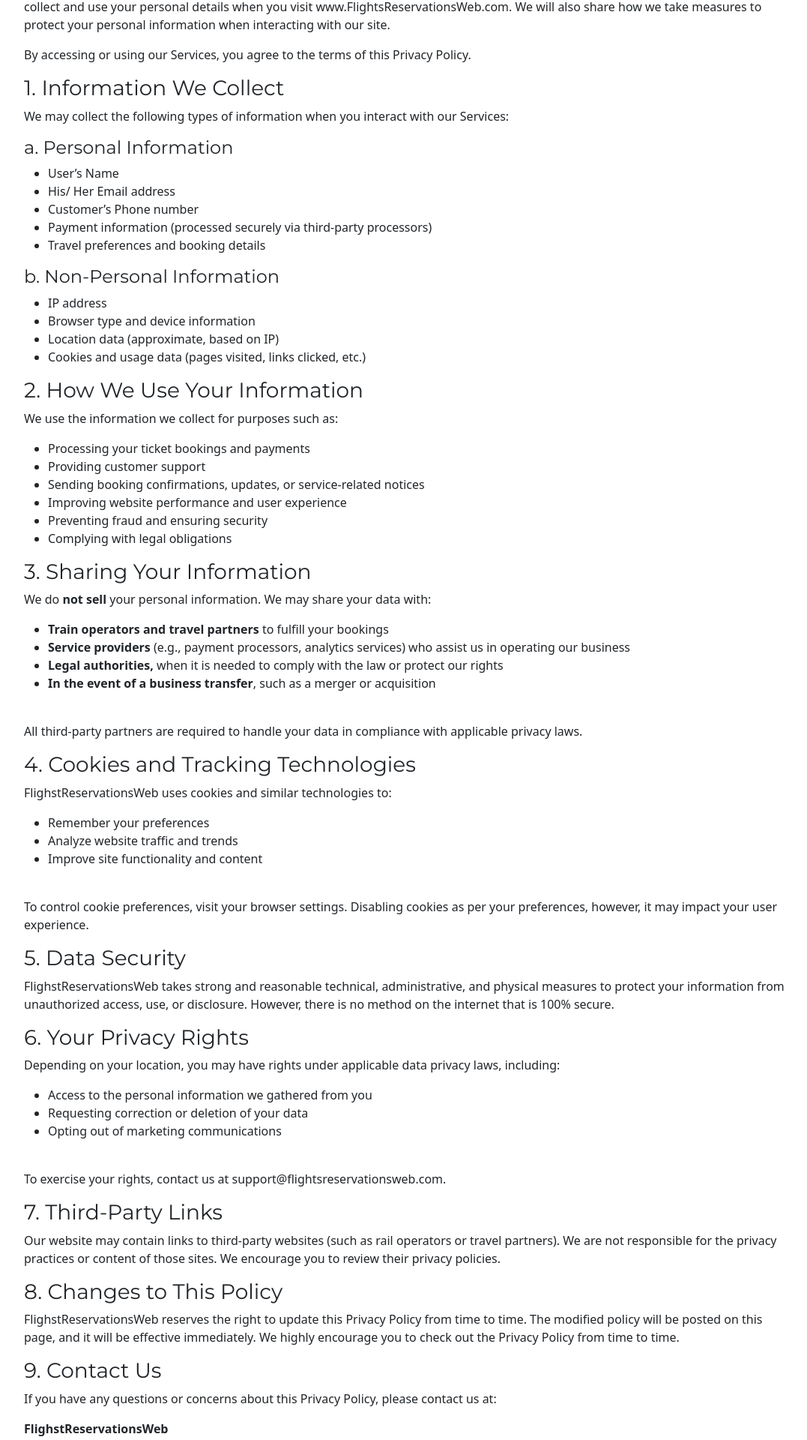
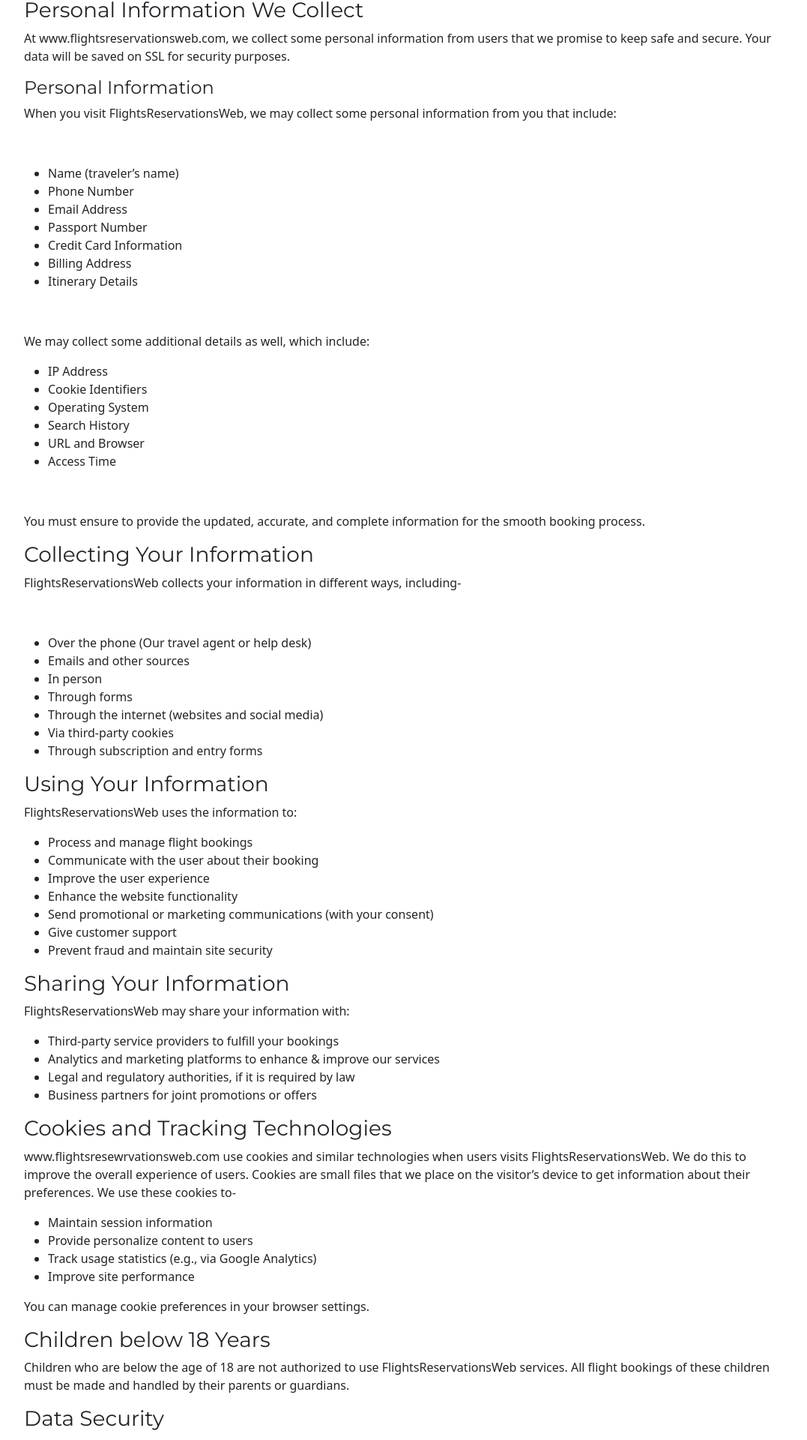
Before and after one commit to Mayank-Anonymously/airlinesreservationdesks, a Next.js app: page /privacy-policy in a window 1280 px wide. Shown: the part 501-2421 px from the top of the page at 75% size, without its empty margins (98-1175 px from the left). Built offline with nearby package versions, Linux system fonts and the light colour scheme; a web font is replaced by a local one.

Commit message:
added changes

```diff
--- a/component/Screens/Home/Features.js
+++ b/component/Screens/Home/Features.js
@@ -5,17 +5,17 @@
 
 const promoData = [
   {
-    title: "Save up to 35% on flight bookings",
+    title: "Crafted itineraries as per your preferences",
     image: "/assets/clipart/offer.png",
     buttonText: "Learn more",
   },
   {
-    title: "On International Flight Bookings with Any Card",
+    title: "Unlimited flight deals on various flights",
     image: "/assets/clipart/flight-booking.jpg",
     buttonText: "Learn more",
   },
   {
-    title: "Quick Checkin",
+    title: "on-stop assistance from travel experts",
     image: "/assets/clipart/checkin.png",
     buttonText: "Learn more",
   },
--- a/component/common/Footer.js
+++ b/component/common/Footer.js
@@ -30,7 +30,7 @@
               </h6>
               <p>
 
-FlighstReservationsWeb is your one-stop platform to compare train rides and book the lowest fare for you. Contact us today to book the best fare for you.
+At FlightsReservationsWeb, we are dedicated to providing you with the best flight fares. Contact us to find limited-time deals, and save a big amount on your next flight. Book now!
 
               </p>
 
--- a/pages/privacy-policy.js
+++ b/pages/privacy-policy.js
@@ -8,72 +8,93 @@
 
 
 
-const html  = `<p><strong>Privacy Policy - FlighstReservationsWeb</strong></p>
+const html  = `<p>&nbsp;</p>
+<p><span style="font-weight: 400;">At FlightsReservationsWeb, we focus on protecting the information of our users. In this Privacy Policy, we will discuss how we collect and use data from users. If you are using our site, you should agree to the Terms mentioned below.</span></p>
+<h3><span style="font-weight: 400;">Personal Information We Collect</span></h3>
+<p><span style="font-weight: 400;">At www.flightsreservationsweb.com, we collect some personal information from users that we promise to keep safe and secure. Your data will be saved on SSL for security purposes.</span></p>
+<h4><span style="font-weight: 400;">Personal Information</span></h4>
+<p><span style="font-weight: 400;">When you visit FlightsReservationsWeb, we may collect some personal information from you that include:</span></p>
 <p>&nbsp;</p>
-<p><span style="font-weight: 400;">FlighstReservationsWeb (&ldquo;FlighstReservationsWeb,&rdquo; &ldquo;we,&rdquo; &ldquo;our,&rdquo; or &ldquo;us&rdquo;) values your privacy. In this Privacy Policy, we will discuss how we collect and use your personal details when you visit www.FlightsReservationsWeb.com. We will also share how we take measures to protect your personal information when interacting with our site.</span></p>
-<p><span style="font-weight: 400;">By accessing or using our Services, you agree to the terms of this Privacy Policy.</span></p>
-<h3><span style="font-weight: 400;">1. Information We Collect</span></h3>
-<p><span style="font-weight: 400;">We may collect the following types of information when you interact with our Services:</span></p>
-<h4><span style="font-weight: 400;">a. Personal Information</span></h4>
 <ul>
-<li style="font-weight: 400;"><span style="font-weight: 400;">User&rsquo;s Name</span></li>
-<li style="font-weight: 400;"><span style="font-weight: 400;">His/ Her Email address</span></li>
-<li style="font-weight: 400;"><span style="font-weight: 400;">Customer&rsquo;s Phone number</span></li>
-<li style="font-weight: 400;"><span style="font-weight: 400;">Payment information (processed securely via third-party processors)</span></li>
-<li style="font-weight: 400;"><span style="font-weight: 400;">Travel preferences and booking details</span></li>
+<li style="font-weight: 400;"><span style="font-weight: 400;">Name (traveler&rsquo;s name)</span></li>
+<li style="font-weight: 400;"><span style="font-weight: 400;">Phone Number</span></li>
+<li style="font-weight: 400;"><span style="font-weight: 400;">Email Address</span></li>
+<li style="font-weight: 400;"><span style="font-weight: 400;">Passport Number</span></li>
+<li style="font-weight: 400;"><span style="font-weight: 400;">Credit Card Information</span></li>
+<li style="font-weight: 400;"><span style="font-weight: 400;">Billing Address</span></li>
+<li style="font-weight: 400;"><span style="font-weight: 400;">Itinerary Details</span></li>
 </ul>
-<h4><span style="font-weight: 400;">b. Non-Personal Information</span></h4>
+<p>&nbsp;</p>
+<p><span style="font-weight: 400;">We may collect some additional details as well, which include:</span></p>
 <ul>
-<li style="font-weight: 400;"><span style="font-weight: 400;">IP address</span></li>
-<li style="font-weight: 400;"><span style="font-weight: 400;">Browser type and device information</span></li>
-<li style="font-weight: 400;"><span style="font-weight: 400;">Location data (approximate, based on IP)</span></li>
-<li style="font-weight: 400;"><span style="font-weight: 400;">Cookies and usage data (pages visited, links clicked, etc.)</span></li>
+<li style="font-weight: 400;"><span style="font-weight: 400;">IP Address</span></li>
+<li style="font-weight: 400;"><span style="font-weight: 400;">Cookie Identifiers</span></li>
+<li style="font-weight: 400;"><span style="font-weight: 400;">Operating System</span></li>
+<li style="font-weight: 400;"><span style="font-weight: 400;">Search History</span></li>
+<li style="font-weight: 400;"><span style="font-weight: 400;">URL and Browser</span></li>
+<li style="font-weight: 400;"><span style="font-weight: 400;">Access Time</span></li>
 </ul>
-<h3><span style="font-weight: 400;">2. How We Use Your Information</span></h3>
-<p><span style="font-weight: 400;">We use the information we collect for purposes such as:</span></p>
+<p>&nbsp;</p>
+<p><span style="font-weight: 400;">You must ensure to provide the updated, accurate, and complete information for the smooth booking process.</span></p>
+<h3><span style="font-weight: 400;">Collecting Your Information</span></h3>
+<p><span style="font-weight: 400;">FlightsReservationsWeb collects your information in different ways, including-</span></p>
+<p>&nbsp;</p>
 <ul>
-<li style="font-weight: 400;"><span style="font-weight: 400;">Processing your ticket bookings and payments</span></li>
-<li style="font-weight: 400;"><span style="font-weight: 400;">Providing customer support</span></li>
-<li style="font-weight: 400;"><span style="font-weight: 400;">Sending booking confirmations, updates, or service-related notices</span></li>
-<li style="font-weight: 400;"><span style="font-weight: 400;">Improving website performance and user experience</span></li>
-<li style="font-weight: 400;"><span style="font-weight: 400;">Preventing fraud and ensuring security</span></li>
-<li style="font-weight: 400;"><span style="font-weight: 400;">Complying with legal obligations</span></li>
+<li style="font-weight: 400;"><span style="font-weight: 400;">Over the phone (Our travel agent or help desk)</span></li>
+<li style="font-weight: 400;"><span style="font-weight: 400;">Emails and other sources</span></li>
+<li style="font-weight: 400;"><span style="font-weight: 400;">In person</span></li>
+<li style="font-weight: 400;"><span style="font-weight: 400;">Through forms</span></li>
+<li style="font-weight: 400;"><span style="font-weight: 400;">Through the internet (websites and social media)</span></li>
+<li style="font-weight: 400;"><span style="font-weight: 400;">Via third-party cookies</span></li>
+<li style="font-weight: 400;"><span style="font-weight: 400;">Through subscription and entry forms</span></li>
 </ul>
-<h3><span style="font-weight: 400;">3. Sharing Your Information</span></h3>
-<p><span style="font-weight: 400;">We do </span><strong>not sell</strong><span style="font-weight: 400;"> your personal information. We may share your data with:</span></p>
+<h3><span style="font-weight: 400;">Using Your Information</span></h3>
+<p><span style="font-weight: 400;">FlightsReservationsWeb uses the information to:</span></p>
 <ul>
-<li style="font-weight: 400;"><strong>Train operators and travel partners</strong><span style="font-weight: 400;"> to fulfill your bookings</span></li>
-<li style="font-weight: 400;"><strong>Service providers</strong><span style="font-weight: 400;"> (e.g., payment processors, analytics services) who assist us in operating our business</span></li>
-<li style="font-weight: 400;"><strong>Legal authorities,</strong><span style="font-weight: 400;"> when it is needed to comply with the law or protect our rights</span></li>
-<li style="font-weight: 400;"><strong>In the event of a business transfer</strong><span style="font-weight: 400;">, such as a merger or acquisition</span><span style="font-weight: 400;"><br /><br /></span></li>
+<li style="font-weight: 400;"><span style="font-weight: 400;">Process and manage flight bookings</span></li>
+<li style="font-weight: 400;"><span style="font-weight: 400;">Communicate with the user about their booking</span></li>
+<li style="font-weight: 400;"><span style="font-weight: 400;">Improve the user experience</span></li>
+<li style="font-weight: 400;"><span style="font-weight: 400;">Enhance the website functionality&nbsp;</span></li>
+<li style="font-weight: 400;"><span style="font-weight: 400;">Send promotional or marketing communications (with your consent)</span></li>
+<li style="font-weight: 400;"><span style="font-weight: 400;">Give customer support</span></li>
+<li style="font-weight: 400;"><span style="font-weight: 400;">Prevent fraud and maintain site security</span></li>
 </ul>
-<p><span style="font-weight: 400;">All third-party partners are required to handle your data in compliance with applicable privacy laws.</span></p>
-<h3><span style="font-weight: 400;">4. Cookies and Tracking Technologies</span></h3>
-<p><span style="font-weight: 400;">FlighstReservationsWeb uses cookies and similar technologies to:</span></p>
+<h3><span style="font-weight: 400;">Sharing Your Information</span></h3>
+<p><span style="font-weight: 400;">FlightsReservationsWeb may share your information with:</span></p>
 <ul>
-<li style="font-weight: 400;"><span style="font-weight: 400;">Remember your preferences</span></li>
-<li style="font-weight: 400;"><span style="font-weight: 400;">Analyze website traffic and trends</span></li>
-<li style="font-weight: 400;"><span style="font-weight: 400;">Improve site functionality and content</span><span style="font-weight: 400;"><br /><br /></span></li>
+<li style="font-weight: 400;"><span style="font-weight: 400;">Third-party service providers to fulfill your bookings</span></li>
+<li style="font-weight: 400;"><span style="font-weight: 400;">Analytics and marketing platforms to enhance &amp; improve our services</span></li>
+<li style="font-weight: 400;"><span style="font-weight: 400;">Legal and regulatory authorities, if it is required by law</span></li>
+<li style="font-weight: 400;"><span style="font-weight: 400;">Business partners for joint promotions or offers</span></li>
 </ul>
-<p><span style="font-weight: 400;">To control cookie preferences, visit your browser settings. Disabling cookies as per your preferences, however, it may impact your user experience.</span></p>
-<h3><span style="font-weight: 400;">5. Data Security</span></h3>
-<p><span style="font-weight: 400;">FlighstReservationsWeb takes strong and reasonable technical, administrative, and physical measures to protect your information from unauthorized access, use, or disclosure. However, there is no method on the internet that is 100% secure.</span></p>
-<h3><span style="font-weight: 400;">6. Your Privacy Rights</span></h3>
-<p><span style="font-weight: 400;">Depending on your location, you may have rights under applicable data privacy laws, including:</span></p>
+<h3><span style="font-weight: 400;">Cookies and Tracking Technologies</span></h3>
+<p><span style="font-weight: 400;">www.flightsresewrvationsweb.com use cookies and similar technologies when users visits FlightsReservationsWeb. We do this to improve the overall experience of users. Cookies are small files that we place on the visitor&rsquo;s device to get information about their preferences. We use these cookies to-</span></p>
 <ul>
-<li style="font-weight: 400;"><span style="font-weight: 400;">Access to the personal information we gathered from you</span></li>
-<li style="font-weight: 400;"><span style="font-weight: 400;">Requesting correction or deletion of your data</span></li>
-<li style="font-weight: 400;"><span style="font-weight: 400;">Opting out of marketing communications</span><span style="font-weight: 400;"><br /><br /></span></li>
+<li style="font-weight: 400;"><span style="font-weight: 400;">Maintain session information</span></li>
+<li style="font-weight: 400;"><span style="font-weight: 400;">Provide personalize content to users</span></li>
+<li style="font-weight: 400;"><span style="font-weight: 400;">Track usage statistics (e.g., via Google Analytics)</span></li>
+<li style="font-weight: 400;"><span style="font-weight: 400;">Improve site performance&nbsp;</span></li>
 </ul>
-<p><span style="font-weight: 400;">To exercise your rights, contact us at support@flightsreservationsweb.com.</span></p>
-<h3><span style="font-weight: 400;">7. Third-Party Links</span></h3>
-<p><span style="font-weight: 400;">Our website may contain links to third-party websites (such as rail operators or travel partners). We are not responsible for the privacy practices or content of those sites. We encourage you to review their privacy policies.</span></p>
-<h3><span style="font-weight: 400;">8. Changes to This Policy</span></h3>
-<p><span style="font-weight: 400;">FlighstReservationsWeb reserves the right to update this Privacy Policy from time to time. The modified policy will be posted on this page, and it will be effective immediately. We highly encourage you to check out the Privacy Policy from time to time.</span></p>
-<h3><span style="font-weight: 400;">9. Contact Us</span></h3>
-<p><span style="font-weight: 400;">If you have any questions or concerns about this Privacy Policy, please contact us at:</span></p>
-<p><strong>FlighstReservationsWeb</strong><strong><br /></strong><span style="font-weight: 400;"> Email: support@flightsreservationsweb.com</span></p>
-<p><br /><br /></p>`
+<p><span style="font-weight: 400;">You can manage cookie preferences in your browser settings.</span></p>
+<h3><span style="font-weight: 400;">Children below 18 Years</span></h3>
+<p><span style="font-weight: 400;">Children who are below the age of 18 are not authorized to use FlightsReservationsWeb services. All flight bookings of these children must be made and handled by their parents or guardians.</span></p>
+<h3><span style="font-weight: 400;">Data Security</span></h3>
+<p><span style="font-weight: 400;">FlightsReservationsWeb implement appropriate technical and organizational measures to protect your personal information. We strive to protect your data from unauthorized access, but no system is 100% secure. We can&rsquo;t guarantee complete security.</span></p>
+<h3><span style="font-weight: 400;">Your Rights</span></h3>
+<p><span style="font-weight: 400;">Depending on your jurisdiction, you may have rights to:</span></p>
+<ul>
+<li style="font-weight: 400;"><span style="font-weight: 400;">Access the data we hold about you</span></li>
+<li style="font-weight: 400;"><span style="font-weight: 400;">Correct inaccurate information</span></li>
+<li style="font-weight: 400;"><span style="font-weight: 400;">Request deletion of your data</span></li>
+<li style="font-weight: 400;"><span style="font-weight: 400;">Object to certain data uses</span></li>
+</ul>
+<p><span style="font-weight: 400;">To exercise your rights, contact us at: support@flightsreservationsweb.com.</span></p>
+<h3><span style="font-weight: 400;">Third-Party Links</span></h3>
+<p><span style="font-weight: 400;">www.flightsreservationsweb.com may contain links to third-party websites, but we shall not be held responsible for the privacy practices or content of those sites. We advise you to read their privacy policies.</span></p>
+<h3><span style="font-weight: 400;">Changes to This Policy</span></h3>
+<p><span style="font-weight: 400;">FlightsReservationsWeb reserves the right to modify the Privacy Policy without any notice. The updated Privacy Policy will be posted on this page. Keep checking this page for the revised policy.</span></p>
+<h3><span style="font-weight: 400;">Contact Us</span></h3>
+<p><span style="font-weight: 400;">Get in touch with us at support@flightsreservationsweb.com for any concerns regarding this privacy policy.</span></p>`
 
 
 
```
Also changed, not shown: component/common/Testimnonials.js (+6 -6 lines), pages/index.js (+9 -6 lines), pages/terms-and-conditions.js (+69 -45 lines).
